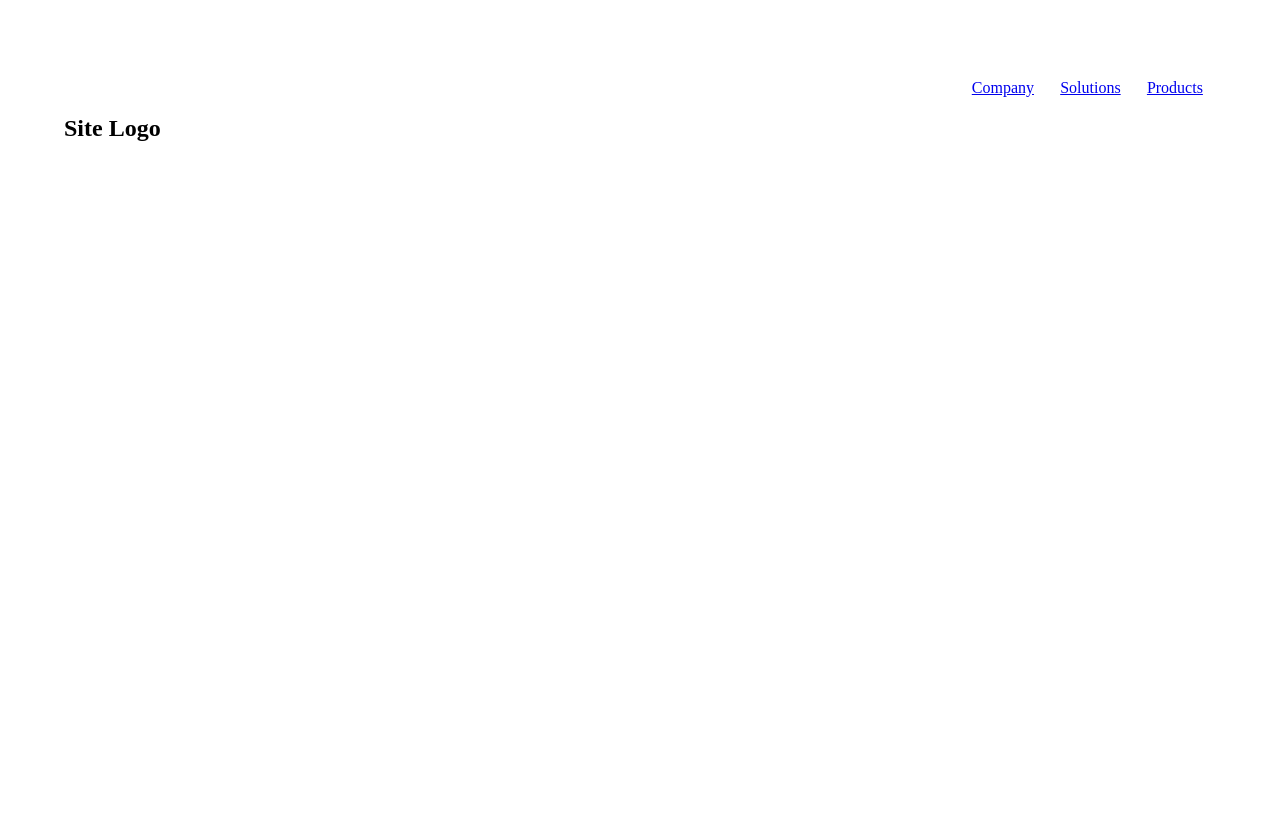
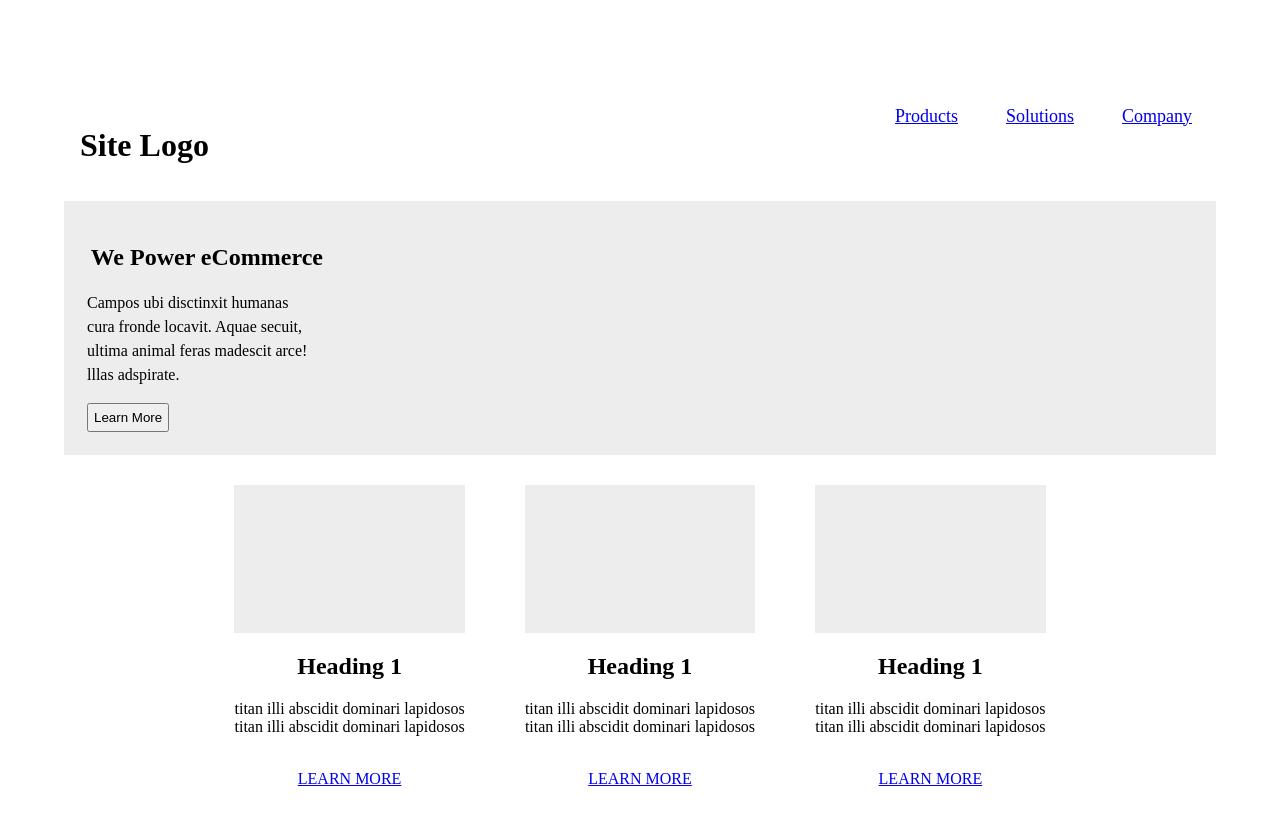
Before and after one commit to gaurav-cedcoss/template_3, a plain HTML site: page src/index.html in a window 1280 px wide. Before the commit the page ends 800 px from the top, so only its background shows below. Drawn offline with Linux system fonts and the light colour scheme.

Commit message:
middle cards

```diff
--- a/src/index.html
+++ b/src/index.html
@@ -1,31 +1,70 @@
+<!DOCTYPE html>
 <html lang="en">
+
 <head>
-    <link rel="stylesheet" href="style.css">
     <meta charset="UTF-8">
     <meta http-equiv="X-UA-Compatible" content="IE=edge">
     <meta name="viewport" content="width=device-width, initial-scale=1.0">
+    <link rel="stylesheet" href="style.css">
     <title>Template 3 Design</title>
 </head>
+
 <body>
     <div id="wrapper">
-        <nav id="header">
+        <div id="header">
+            <nav>
+                <ul>
+                    <li><a href="#">Products</a></li>
+                    <li><a href="#">Solutions</a></li>
+                    <li><a href="#">Company</a></li>
+                </ul>
+            </nav>
+            <h1>Site Logo</h1>
+        </div>
 
-                <ul>
-                   <li><a href="#">Products</a></li>
-                   <li><a href="#">Solutions</a></li>
-                   <li><a href="#">Company</a></li>
-                </ul><br>
-                <h1>Site Logo</h1>
-        </nav>
-            <div id="main">
-                <div id="dashboard">
+        <div id="main">
+            <div id="content">
+                <div class="div_box">
+                    <div class="width_33">
+                        <h2 id="power_ecommerce">We Power eCommerce</h2>
+                        <p id="paraHt">Campos ubi disctinxit humanas <br> cura fronde locavit. Aquae secuit, <br> ultima animal feras madescit arce! <br> lllas adspirate.</p>
+                        <button id="learn_more_btn">Learn More</button>
+                    </div>
+                </div>
 
+                <div class="flex_box">
+                    <div class="main_card">
+                        <div class="inner_card"></div>
+                        <h2>Heading 1</h2>
+                        <span>titan illi abscidit dominari lapidosos</span>
+                        <span>titan illi abscidit dominari lapidosos</span>
+                        <br><br>
+                        <p><a href="#">LEARN MORE</a></p>
+                    </div>
+                    <div class="main_card">
+                        <div class="inner_card"></div>
+                        <h2>Heading 1</h2>
+                        <span>titan illi abscidit dominari lapidosos</span>
+                        <span>titan illi abscidit dominari lapidosos</span>
+                        <br><br>
+                        <p><a href="#">LEARN MORE</a></p>
+                    </div>
+                    <div class="main_card">
+                        <div class="inner_card"></div>
+                        <h2>Heading 1</h2>
+                        <span>titan illi abscidit dominari lapidosos</span>
+                        <span>titan illi abscidit dominari lapidosos</span>
+                        <br><br>
+                        <p><a href="#">LEARN MORE</a></p>
+                    </div>
                 </div>
-                <div id="headings sections"></div>
             </div>
-        <div id="footer">
 
+            <div class="" id="sidebar"></div>
         </div>
+
+        <div class="" id="footer"></div>
     </div>
 </body>
+
 </html>
--- a/src/style.css
+++ b/src/style.css
@@ -1,9 +1,70 @@
+li{
+    float: left;
+    list-style-type: none;
+}
+li a{
+    padding: 24px;
+    font-size: 18px;
+}
+nav{
+    float: right;
+}
 body{
-    margin: 6% 5% 6% 5%;
+    margin: 7% 5% 5% 5% ;
 }
-li{
-    list-style-type: none;
-    float: right;
-    padding: 2px;
-    margin: 0% 1% 0% 1%;
+#header{
+    overflow: hidden;
 }
+h1{
+    padding: 16px;
+}
+
+.div_box{
+    background-color: #d3d3d367;
+    padding: 2%;
+}
+
+.width_33{
+    width: 33%;
+}
+ #power_ecommerce{
+     padding-left: 1%;
+     text-align: left !important;
+ }
+#paraHt{
+    line-height: 1.5;
+}
+
+#learn_more_btn{
+    padding: 5px;
+}
+
+.main_card{
+    float: left;
+    width: 20%;
+    display: flex;
+    flex-wrap: nowrap;
+    margin: 30px;
+    display: block;
+    text-align: center;
+}
+
+h2{
+    text-align: center;
+}
+
+span{
+    font-size: medium;
+}
+#content{
+    margin: auto;
+}
+.inner_card{
+    background-color: #d3d3d367;
+    padding: 78px 148px 70px 50px;
+}
+
+.flex_box{
+    display: flex;
+    place-content: center;
+}
```
